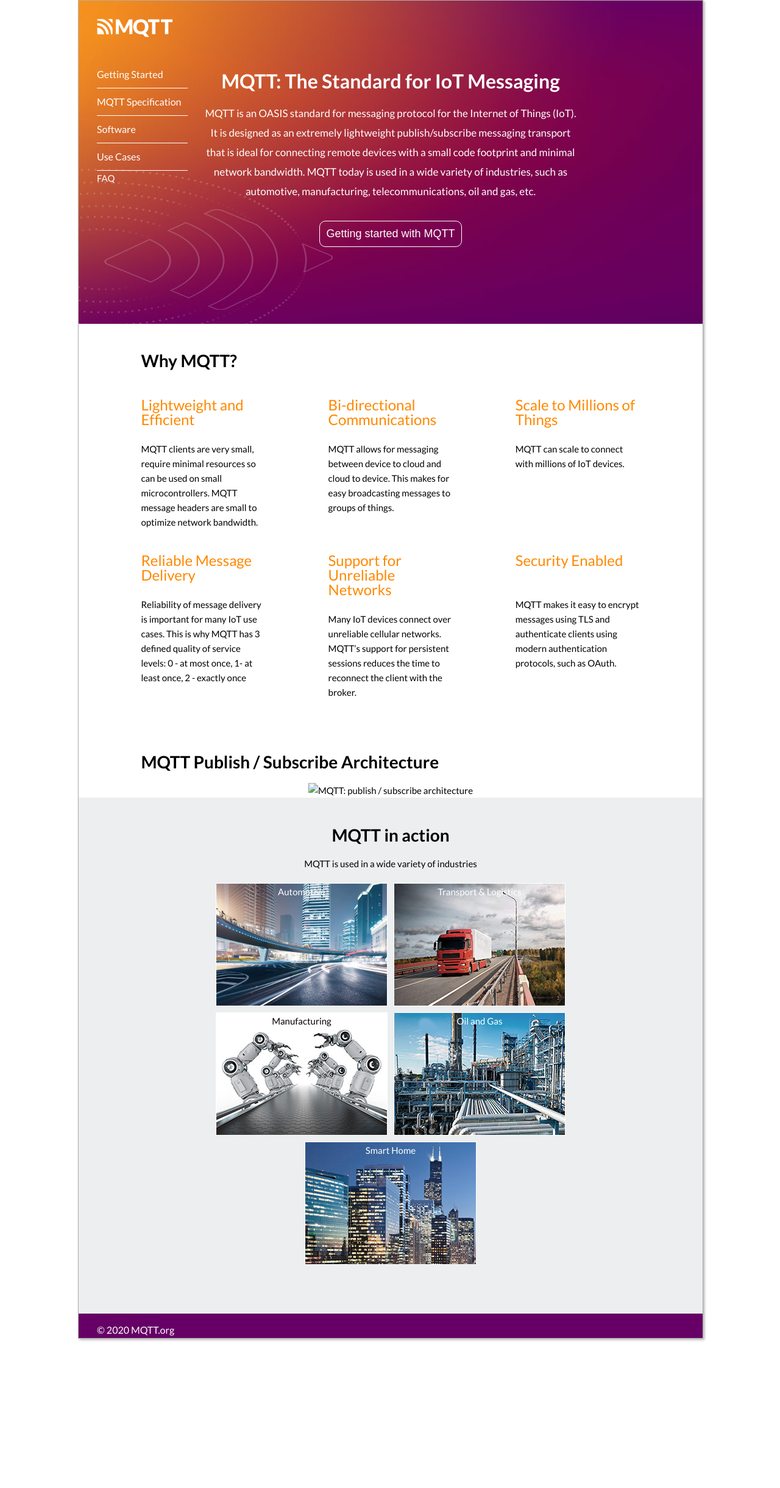
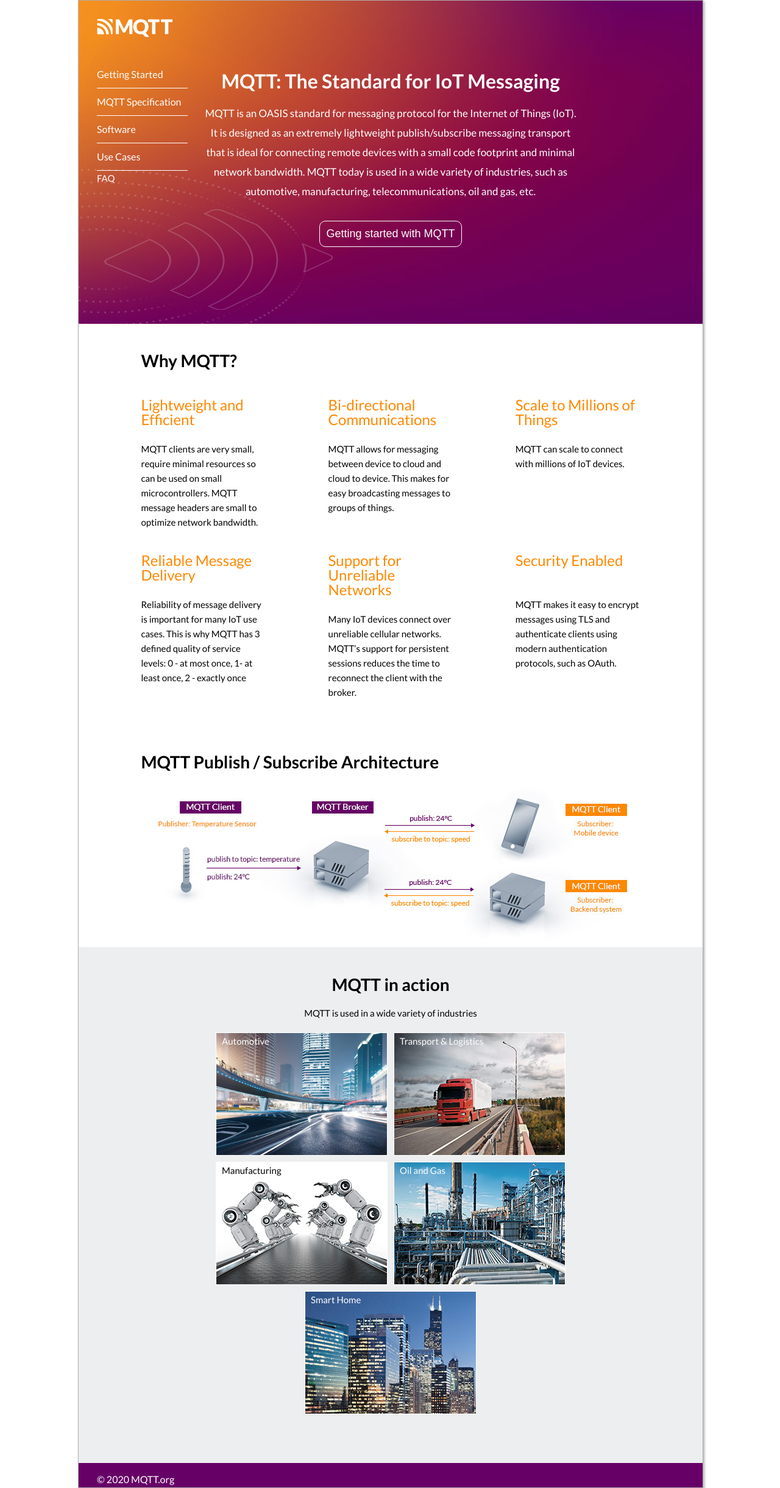
Before and after one commit to mqtt/mqtt.org, a Jekyll site: the page built from index.md, in a window 1280 px wide. Shown: the whole page at 61% size. Built offline with Jekyll 4.4.1, drawn with Linux system fonts in a browser that asks for light colours.

Commit message:
added site.url

```diff
--- a/_layouts/default.html
+++ b/_layouts/default.html
@@ -3,13 +3,13 @@
   <head>
     <meta charset="utf-8">
     <title>{{ page.title }}</title>
-    <link rel="stylesheet" href="/assets/css/">
+    <link rel="stylesheet" href="{{ site.url }}/assets/css/style.css">
     <link href="https://fonts.googleapis.com/css2?family=Lato:ital,wght@0,400;0,700;1,400;1,700&display=swap" rel="stylesheet">
   </head>
   <body>
     <header id="default-header">
       <div class="width-container">
-        <a href="/"><img src="/assets/img/mqtt-logo-neg.svg" id="mqtt-logo-header"></a>
+        <a href="/"><img src="{{ site.url }}/assets/img/mqtt-logo-neg.svg" id="mqtt-logo-header"></a>
       </div>
     </header>
     <section class="width-container content-wrap">
--- a/_layouts/home.html
+++ b/_layouts/home.html
@@ -3,7 +3,7 @@
   <head>
     <meta charset="utf-8">
     <title>{{ page.title }}</title>
-    <link rel="stylesheet" href="/assets/css/style.css">
+    <link rel="stylesheet" href="{{ site.url }}/assets/css/style.css">
     <link href="https://fonts.googleapis.com/css2?family=Lato:ital,wght@0,400;0,700;1,400;1,700&display=swap" rel="stylesheet">
   </head>
   <body id="mqtt-home">
--- a/assets/css/style.css
+++ b/assets/css/style.css
@@ -187,6 +187,7 @@ footer {
    padding: 2px 10px;
    box-sizing: border-box;
    color: #fff;
+   text-align: left;
 }
 
 /* Default Pages */
--- a/index.md
+++ b/index.md
@@ -40,7 +40,7 @@ permalink: /
 </section>
 <h2>MQTT Publish / Subscribe Architecture</h2>
    <section id="pub-sub-graphic">
-      <img src="/assets/assets/img/mqtt-pub-sub.jpg" alt="MQTT: publish / subscribe architecture" title="MQTT: publish / subscribe architecture">
+      <img src="/assets/img/mqtt-pub-sub.jpg" alt="MQTT: publish / subscribe architecture" title="MQTT: publish / subscribe architecture">
    </section>
 </div>
 
```
